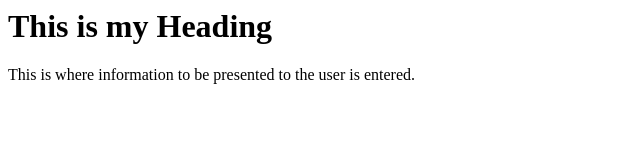
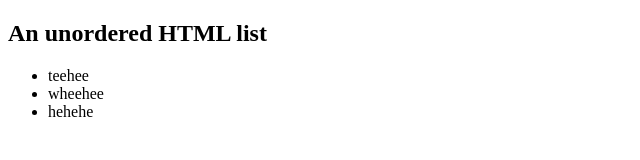
Before and after one commit to shaNoicehee/tempo, a plain HTML site: page index.html in a window 1280 px wide. Shown: the whole page, without its empty margins (0-640 px from the left). Drawn offline with Linux system fonts and the light colour scheme.

Commit message:
Update index.html

```diff
--- a/index.html
+++ b/index.html
@@ -1,11 +1,14 @@
+<!DOCTYPE html>
 <html>
-<head>
-<title>
-teehee
-</title>
-</head>
 <body>
-<h1>This is my Heading</h1>
-This is where information to be presented to the user is entered.
+
+<h2>An unordered HTML list</h2>
+
+<ul>
+  <li>teehee</li>
+  <li>wheehee</li>
+  <li>hehehe</li>
+</ul>
+
 </body>
 </html>
```
